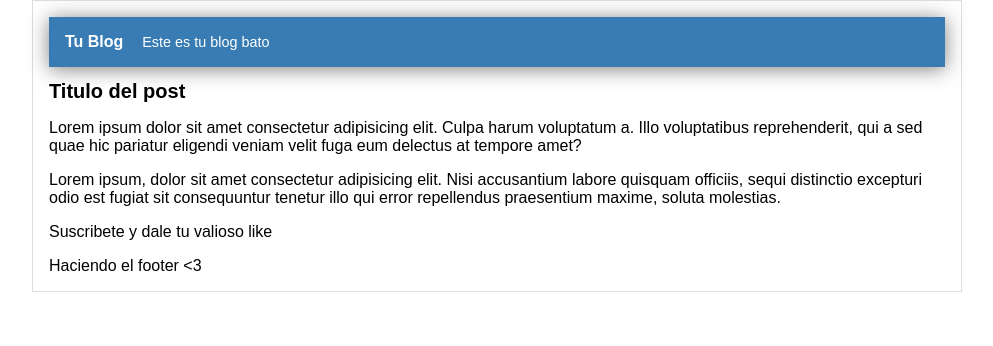
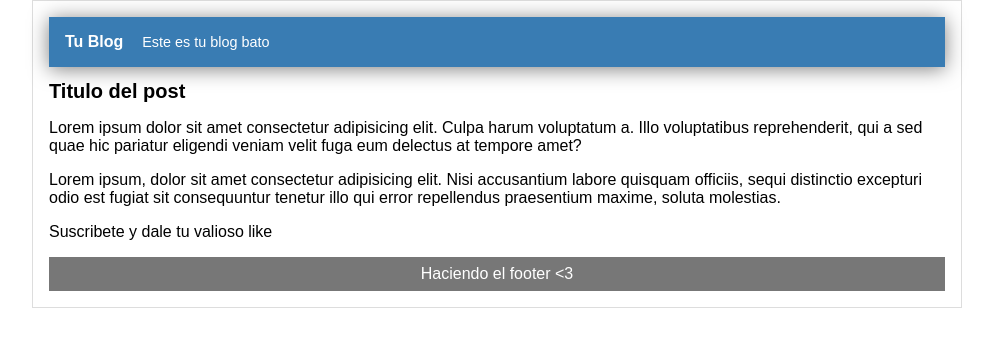
Before and after one commit to noelmorang/platzi, a plain HTML site: page index.html in a window 1280 px wide. Shown: the whole page, without its empty margins (143-1136 px from the left). Drawn offline with Linux system fonts and the light colour scheme.

Commit message:
Mejorando el footer

```diff
--- a/index.html
+++ b/index.html
@@ -18,7 +18,7 @@
             <p>Lorem ipsum, dolor sit amet consectetur adipisicing elit. Nisi accusantium labore quisquam officiis, sequi distinctio excepturi odio est fugiat sit consequuntur tenetur illo qui error repellendus praesentium maxime, soluta molestias.</p>
             <p>Suscribete y dale tu valioso like</p>
         </div>
-        <div class="footer">
+        <div id="footer">
             Haciendo el footer &lt;3
         </div>
     </div>
```
